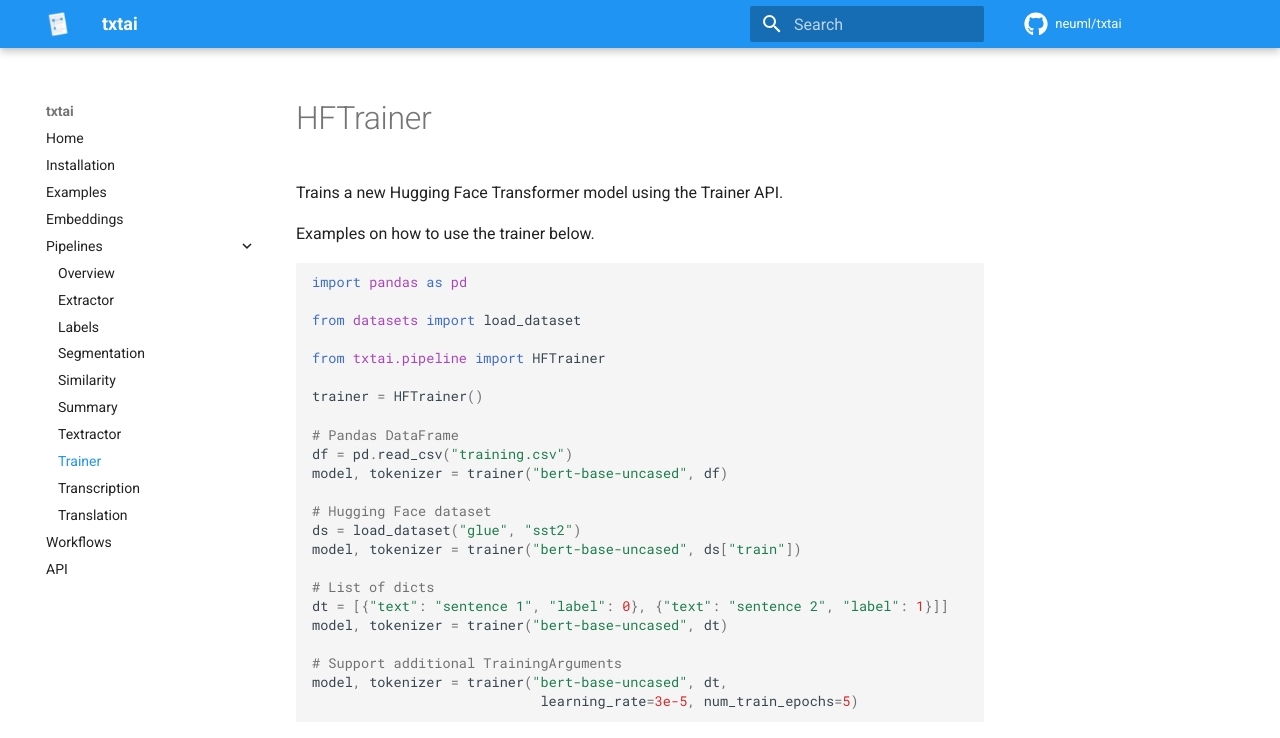
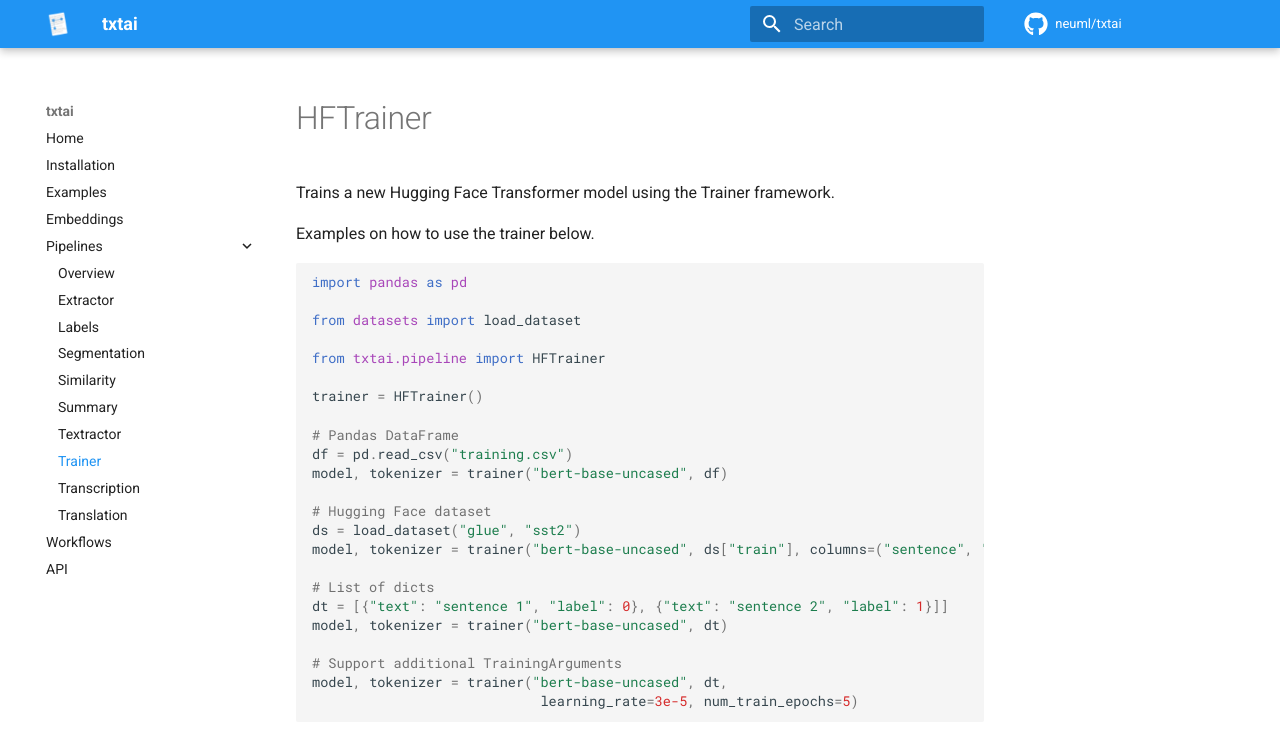
Before and after one commit to neuml/txtai, an MkDocs documentation site: the page built from docs/pipelines/trainer.md, in a window 1280 px wide and 1084 px high. Shown: the top 738 px of the window. Built offline with MkDocs 1.6.1 and Material for MkDocs 9.7.7, drawn with Linux system fonts in a browser that asks for light colours; comment, search, counter and statistics services are not loaded; some of the changed text lies outside the part shown; grey boxes are pictures that could not be loaded.

Commit message:
Update dataset handling, documentation change

```diff
--- a/docs/pipelines/trainer.md
+++ b/docs/pipelines/trainer.md
@@ -1,6 +1,6 @@
 # HFTrainer
 
-Trains a new Hugging Face Transformer model using the Trainer API.
+Trains a new Hugging Face Transformer model using the Trainer framework.
 
 Examples on how to use the trainer below.
 
@@ -19,7 +19,7 @@
 
 # Hugging Face dataset
 ds = load_dataset("glue", "sst2")
-model, tokenizer = trainer("bert-base-uncased", ds["train"])
+model, tokenizer = trainer("bert-base-uncased", ds["train"], columns=("sentence", "label"))
 
 # List of dicts
 dt = [{"text": "sentence 1", "label": 0}, {"text": "sentence 2", "label": 1}]]
```
Also changed, not shown: other parts of docs/pipelines/trainer.md (+2 -0 lines), 2 other files.
